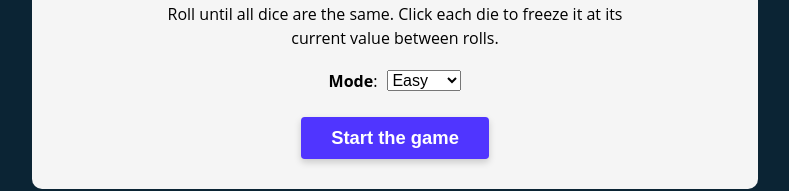
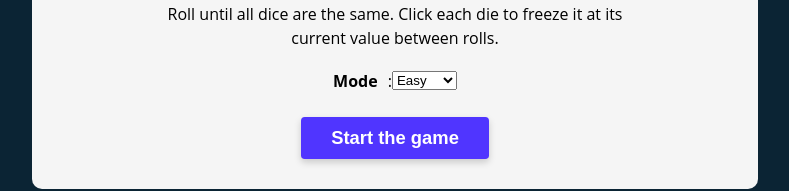
Before and after one commit to Mironezes/react-sandbox-1, a React (Create React App) app: page / in a window 1280 px wide. Shown: the part 365-556 px from the top of the page, without its empty margins (245-1034 px from the left). Built offline with nearby package versions, Linux system fonts and the light colour scheme.

Commit message:
feat: implements react-select lib as selector for difficulty mode

```diff
--- a/package.json
+++ b/package.json
@@ -13,6 +13,7 @@
     "react": "^18.0.0",
     "react-dom": "^18.0.0",
     "react-scripts": "5.0.1",
+    "react-select": "^5.3.0",
     "sass": "^1.50.1",
     "typescript": "^4.6.3",
     "web-vitals": "^2.1.4"
--- a/src/App.scss
+++ b/src/App.scss
@@ -50,10 +50,8 @@ body {
         margin: 0 auto;
         margin-top: 20px;
 
-        select {
-            margin-left: 10px;
-            font-size: 16px;
-            outline: none;
+        strong {
+            margin-right: 10px;
         }
     }
 
```
Also changed, not shown: 1 other file (tests, documents, lock files or other folders).
